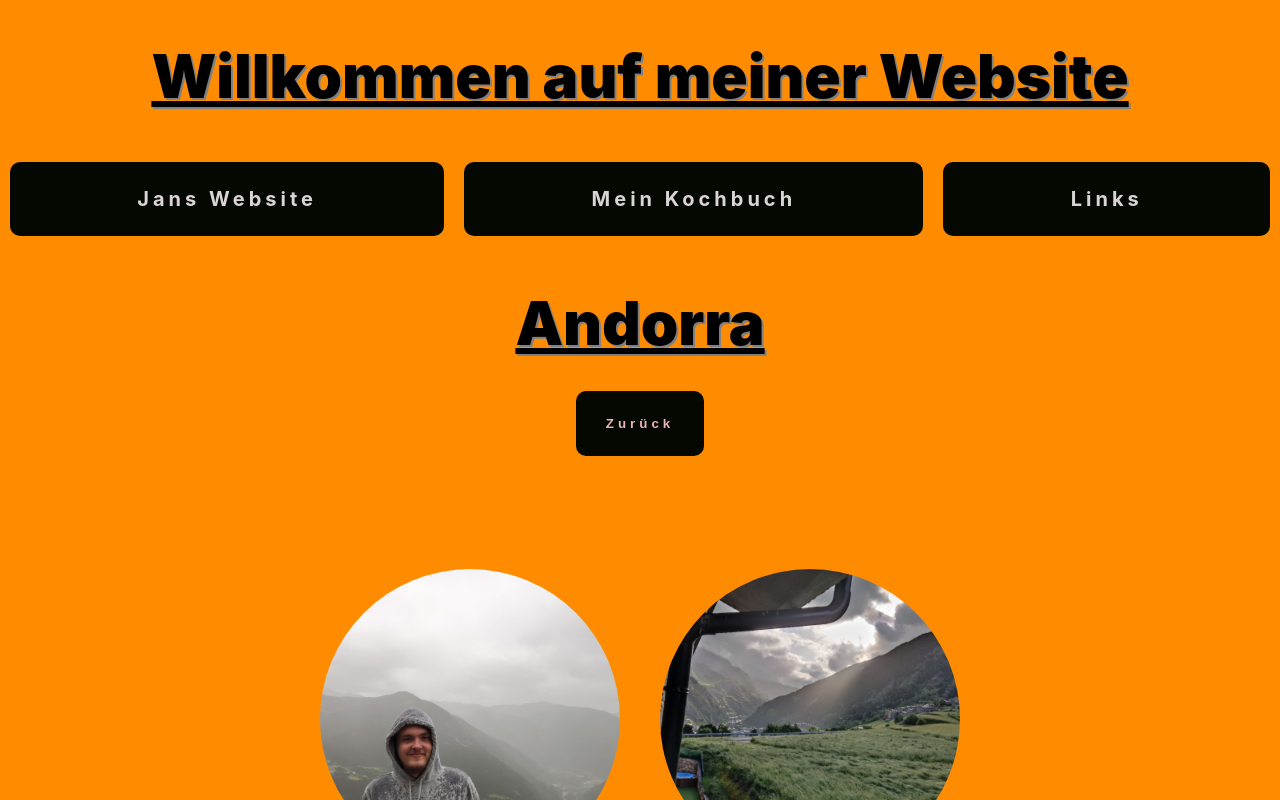
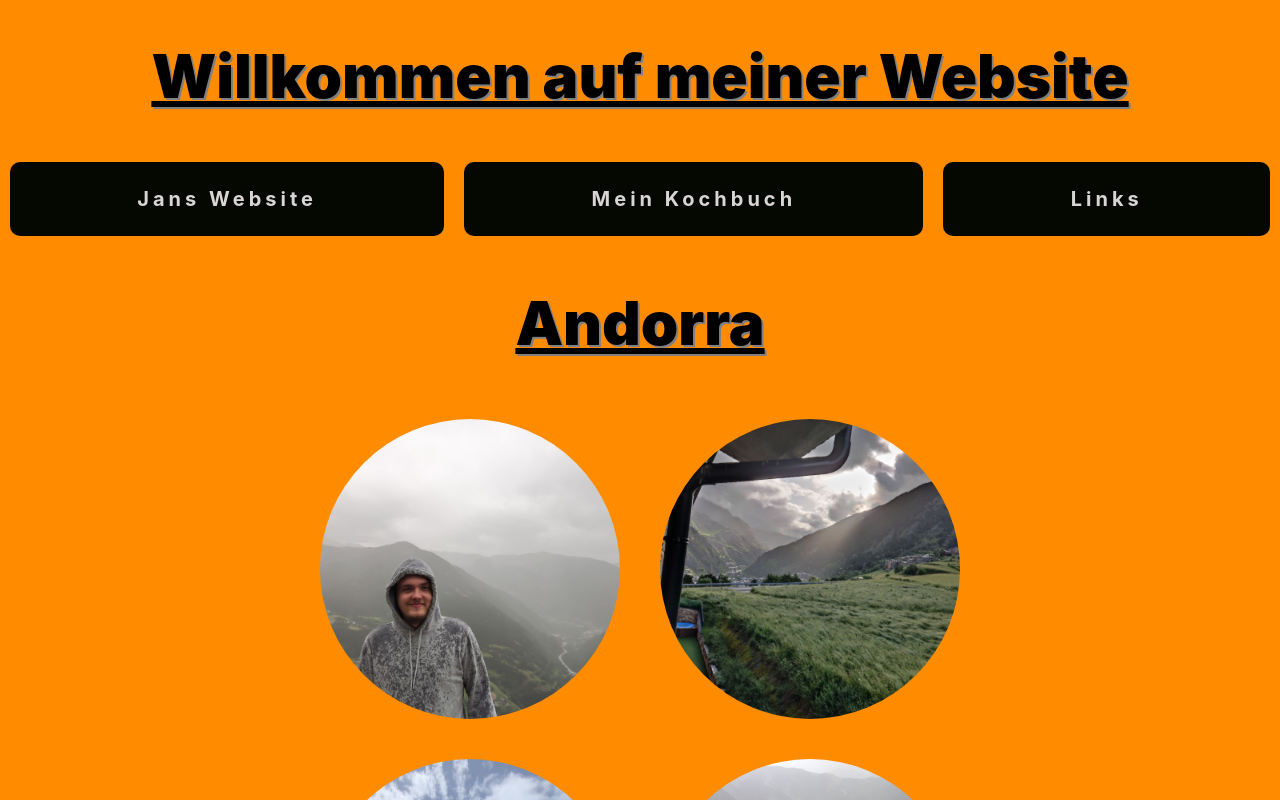
Before and after one commit to JanR99/jan-website-react, a React (Create React App) app: page /destination/Andorra in a window 1280 px wide. Shown: the top 800 px of the page. Built offline with nearby package versions, Linux system fonts and the light colour scheme.

Commit message:
removed back button

```diff
--- a/src/components/Destination.js
+++ b/src/components/Destination.js
@@ -1,5 +1,5 @@
 import React from 'react';
-import { useParams, Link } from 'react-router-dom';
+import { useParams} from 'react-router-dom';
 import '../App.css'; // Assuming the CSS file is the same
 
 function Destination() {
@@ -28,13 +28,6 @@ function Destination() {
                 <h1 className="header">{destination.charAt(0).toUpperCase() + destination.slice(1)}</h1>
             </header>
 
-            {/* Back button */}
-            <div className="back">
-                <Link to="/">
-                    <button>Zurück</button>
-                </Link>
-            </div>
-
             {/* Image containers */}
             {imageChunks.map((chunk, chunkIndex) => (
                 <div className="container" key={chunkIndex}>
```
